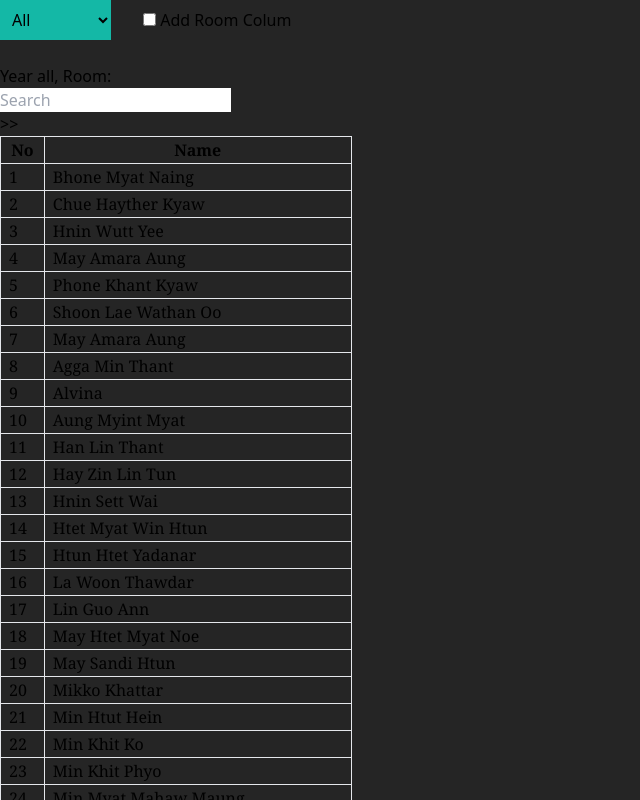
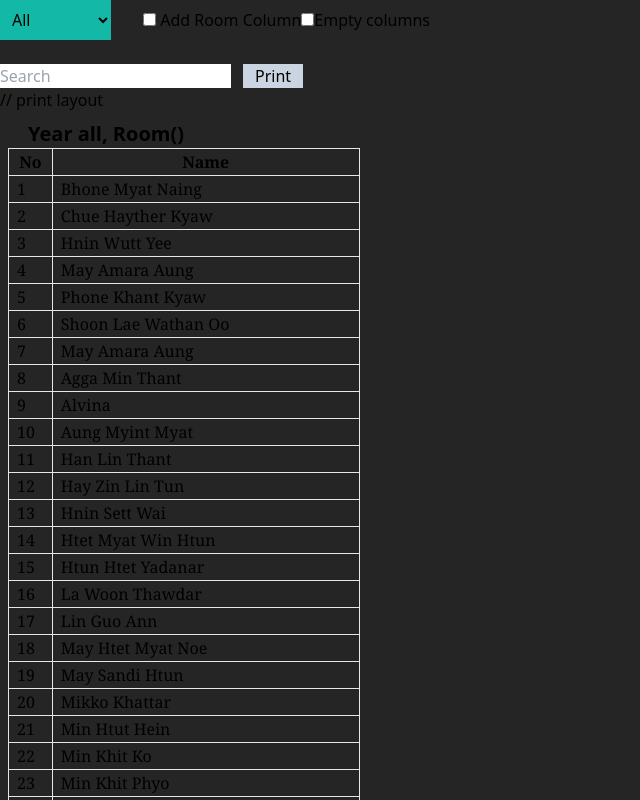
Before and after one commit to zsphinxyz/next01, a Next.js app: page /att in a window 1280 px wide. Shown: the top 800 px of the page, without its empty margins (0-640 px from the left). Built offline with nearby package versions, Linux system fonts and the light colour scheme.

Commit message:
add empty columns and print function for the table

```diff
--- a/package.json
+++ b/package.json
@@ -19,6 +19,7 @@
     "postcss": "8.4.24",
     "react": "18.2.0",
     "react-dom": "18.2.0",
+    "react-to-print": "^2.14.13",
     "tailwindcss": "3.3.2",
     "typescript": "5.1.3"
   }
--- a/pages/att/index.tsx
+++ b/pages/att/index.tsx
@@ -2,7 +2,8 @@ import '@/app/globals.css'
 import data from '@/utils/data.json'
 import yearData from '@/utils/year.json'
 
-import { useEffect, useState } from 'react';
+import { useRef, useEffect, useState } from 'react';
+import ReactToPrint from "react-to-print"
 
 
 export default function Att() {
@@ -11,6 +12,9 @@ export default function Att() {
 	const [r, setR] = useState('1');
 	const [search, setSearch] = useState('')
 	const [yearcol, setYearcol] = useState(false)
+	const [empty, setEmpty] = useState(false)
+
+	const printRef = useRef(null)
 
 	let c = 0;
 
@@ -53,11 +57,23 @@ export default function Att() {
 			))
 		}
 	  </select>
+		<label>
 		<input 	type='checkbox'
 						checked={yearcol}
 						className="ml-8"
 						onChange={() => setYearcol(!yearcol)}
-		/> Add Room Colum
+		/> Add Room Column
+	</label>
+
+	<label>
+		<input
+				type='checkbox'
+				checked={empty}
+				onChange={ () => setEmpty(!empty) }
+		/>
+		Empty columns
+	</label>
+
 		<br />
 		{
 			room.map(i => (
@@ -74,7 +90,6 @@ export default function Att() {
 		<br />
 
 		</div>
-		<h1>Year {year}, Room: {r.toString()}</h1>
 
 		<input
 			placeholder='Search'
@@ -82,11 +97,28 @@ export default function Att() {
 			className="text-black"
 			value={search}
 		/>
+
+		<ReactToPrint
+			trigger = {
+				() => (
+					<button className='px-3 ml-3 bg-slate-300 text-black'>Print</button>
+				)}
+			content={()=>printRef.current}
+			documentTitle="Students List"
+			pageStyle="print"
+		/>
+
 		<br />
-		&gt;&gt; {search}
+		// print layout
+		<div
+		ref={printRef}
+		className='w-fit border-green-200 p-2'>
 
-		<table className='font-serif'>
+		<h1 className="font-bold text-xl pl-5">
+			Year {year}, Room({r.split('').sort().join()})
+		</h1>
 
+		<table className='font-serif font-[12px]'>
 		<thead>
 		 <tr>
 			<th className="border">No</th>
@@ -95,6 +127,17 @@ export default function Att() {
 				yearcol &&
 				<th className="border px-2">Year (Room)</th>
 			}
+
+		{ empty && (
+		<>
+		<th className="border min-w-[100px]"></th>
+		<th className="border min-w-[100px]"></th>
+		<th className="border min-w-[100px]"></th>
+		<th className="border min-w-[100px]"></th>
+		<th className="border min-w-[100px]"></th>
+		</>)
+		}
+
 		</tr>
 		</thead>
 
@@ -120,27 +163,27 @@ export default function Att() {
 					yearcol &&
 					<td className='border px-2 min-w-fit'>{i.year} ({i.room})</td>
 				}
+		{
+		empty && (
+			<>
+				<td className="border"> </td>
+				<td className="border"> </td>
+				<td className="border"> </td>
+				<td className="border"> </td>
+				<td className="border"> </td>
+			</>
+		)
+		}
 		</tr>
 			)})
 
-
 		 }
-
-
-
-
-
-
-
-
-
-
-
 
 
 		</tbody>
 		</table>
 		</div>
+		</div>
 	)
 
 }
```
Also changed, not shown: 1 other file (tests, documents, lock files or other folders).
